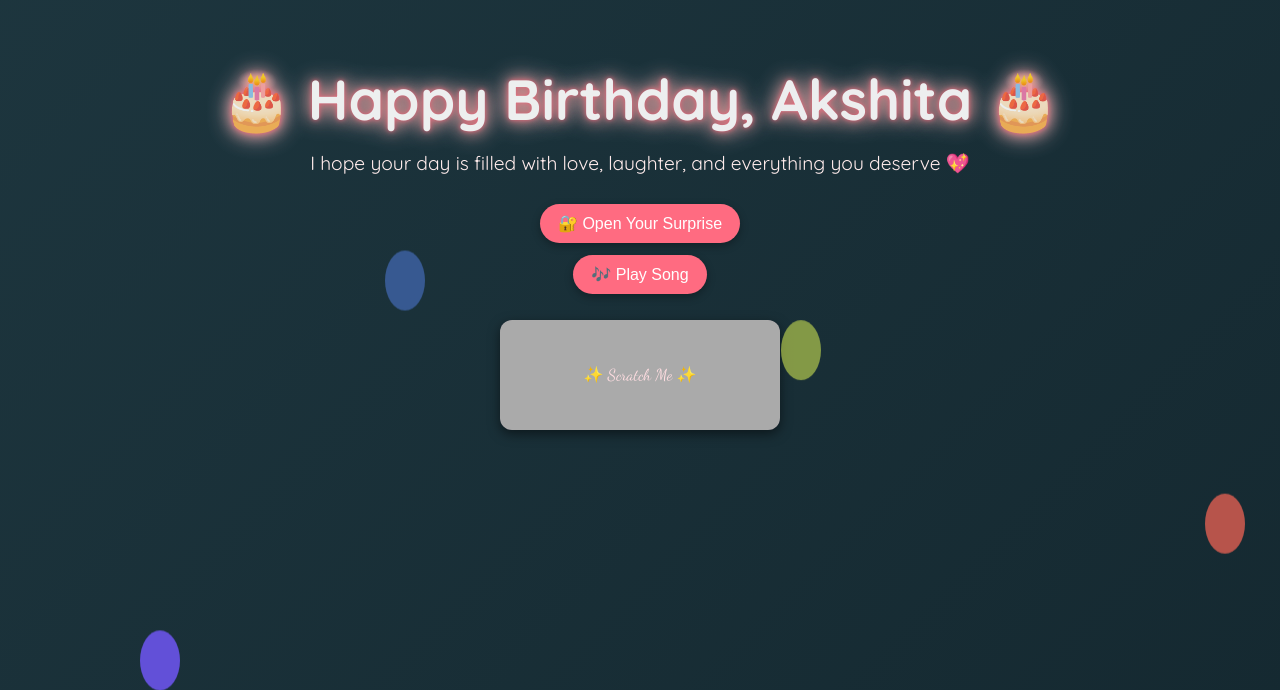
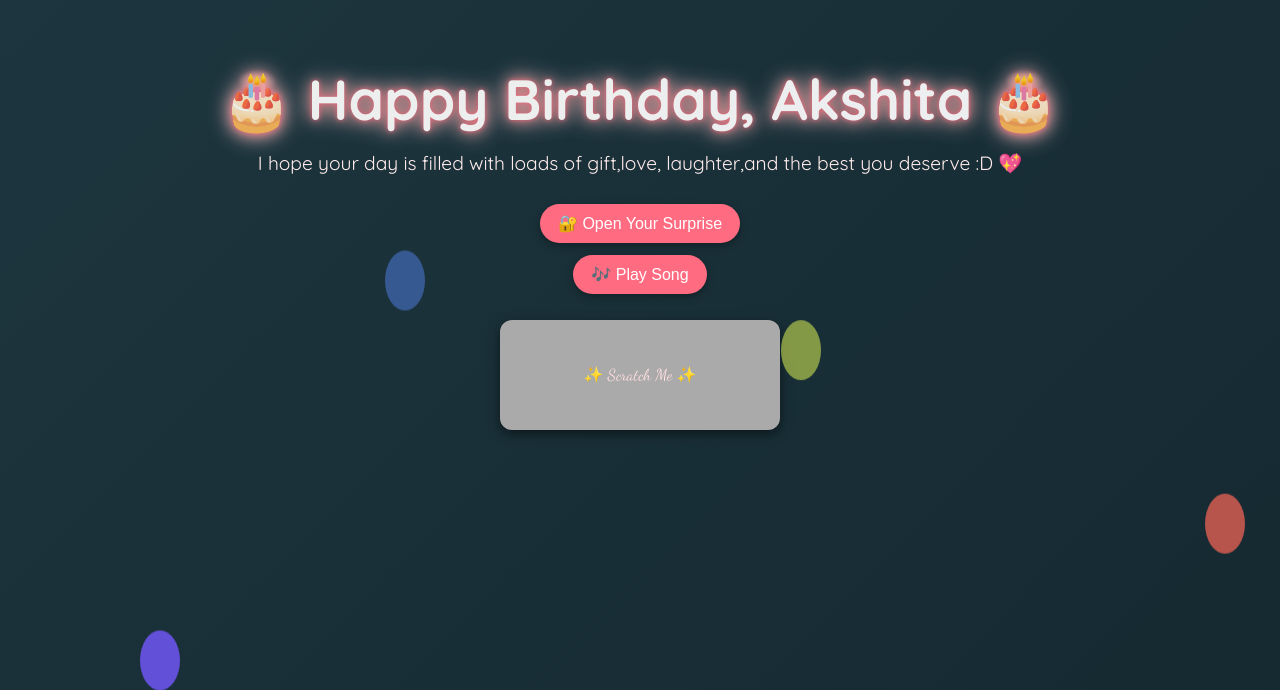
Before and after one commit to Godkingda/Happybirhtday, a plain HTML site: page index.html in a window 1280 px wide. Shown: the part 192-882 px from the top of the page. Drawn offline with nearby package versions, Linux system fonts and the light colour scheme.

Commit message:
Update index.html

```diff
--- a/index.html
+++ b/index.html
@@ -130,7 +130,7 @@
 </head>
 <body>
   <h1>🎂 Happy Birthday, Akshita 🎂</h1>
-  <p>I hope your day is filled with love, laughter, and everything you deserve 💖</p>
+  <p>I hope your day is filled with loads of gift,love, laughter,and the best you deserve :D 💖</p>
 
   <button onclick="revealNote()">🔐 Open Your Surprise</button>
   <button onclick="playSong()">🎶 Play Song</button>
```
